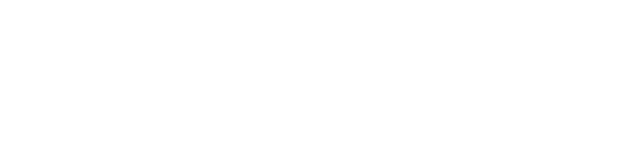
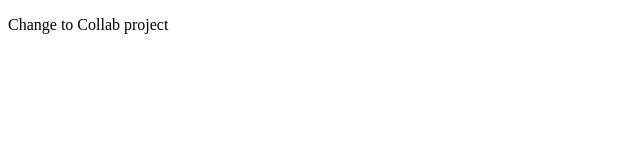
Before and after one commit to KillaGorillaFb/GroupCollab, a plain HTML site: page index.html in a window 1280 px wide. Shown: the whole page, without its empty margins (0-640 px from the left). Drawn offline with Linux system fonts and the light colour scheme.

```diff
--- a/index.html
+++ b/index.html
@@ -5,6 +5,6 @@
     <title>Git Example</title>
   </head>
   <body>
-
+	<p> Change to Collab project</p>
   </body>
 </html>
```
Also changed, not shown: styles.css (added).
